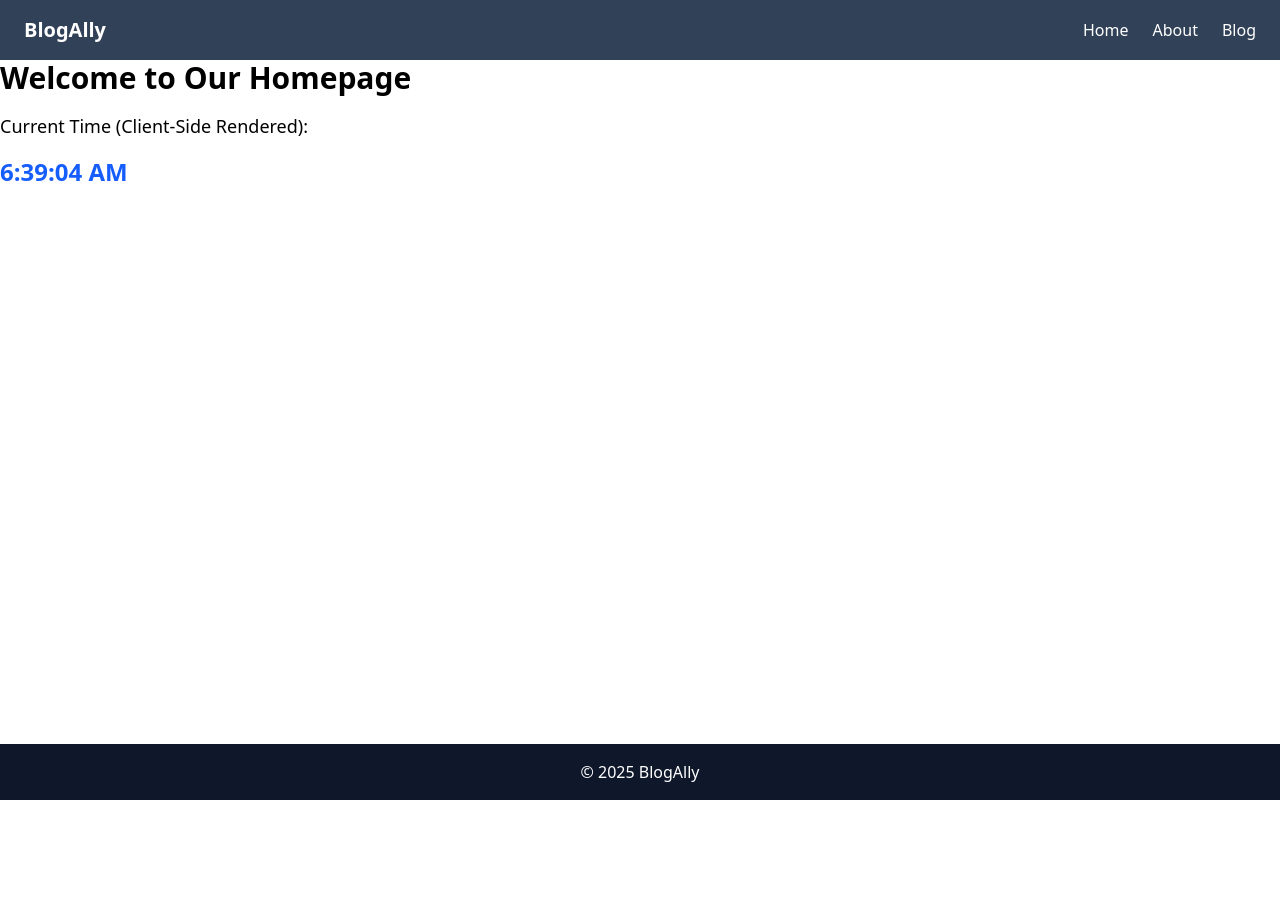
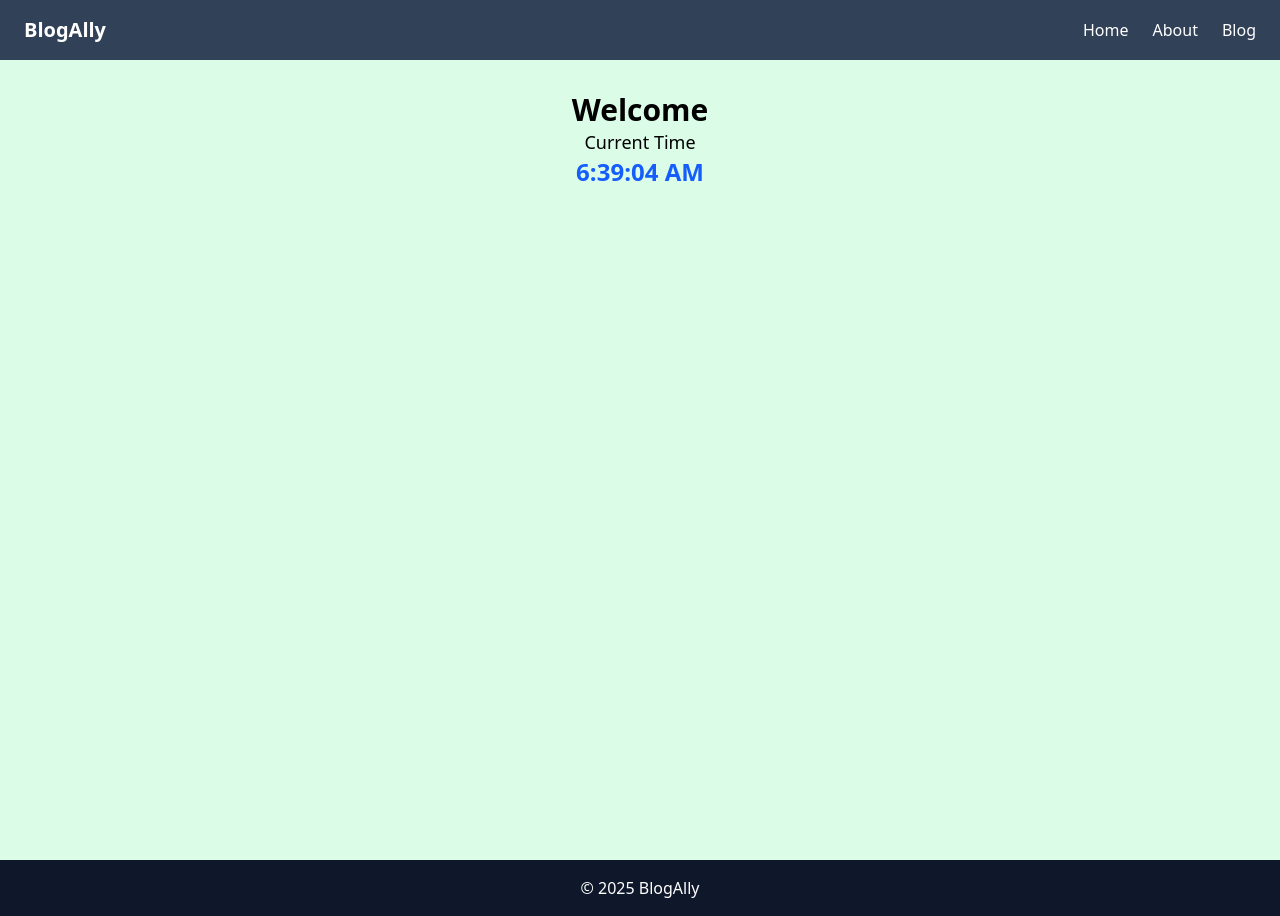
Before and after one commit to Isingizwe12/nextjs-assignment, a Next.js app: page / in a window 1280 px wide. Before the commit the page ends 800 px from the top, so only its background shows below. Built offline with nearby package versions, Linux system fonts and the light colour scheme.

Commit message:
added a readme file

```diff
--- a/app/about/page.tsx
+++ b/app/about/page.tsx
@@ -1,4 +1,4 @@
-// ✅ This page uses SERVER-SIDE RENDERING (SSR)
+// This page uses SERVER-SIDE RENDERING (SSR)
 
 interface Author {
   name: string;
@@ -9,7 +9,7 @@ interface Author {
 
 async function getAuthor(): Promise<Author> {
   const res = await fetch("https://jsonplaceholder.typicode.com/users/1", {
-    cache: "no-store", // ✅ This forces SSR
+    cache: "no-store", //  This forces SSR
   });
 
   return res.json();
--- a/app/page.tsx
+++ b/app/page.tsx
@@ -14,16 +14,18 @@ export default function HomePage() {
   }, []);
 
   return (
-    <div className="space-y-4">
-      <h1 className="text-3xl font-bold">Welcome to Our Homepage</h1>
+    <div className="space-y-4 bg-green-100 h-screen text-center pt-8">
+    <div className="">
+      <h1 className="text-3xl font-bold">Welcome </h1>
 
       <p className="text-lg">
-        Current Time (Client-Side Rendered):
+        Current Time
       </p>
 
       <p className="text-2xl font-semibold text-blue-600">
         {time}
       </p>
+      </div>
     </div>
   );
 }
```
Also changed, not shown: 1 other file (tests, documents, lock files or other folders).
